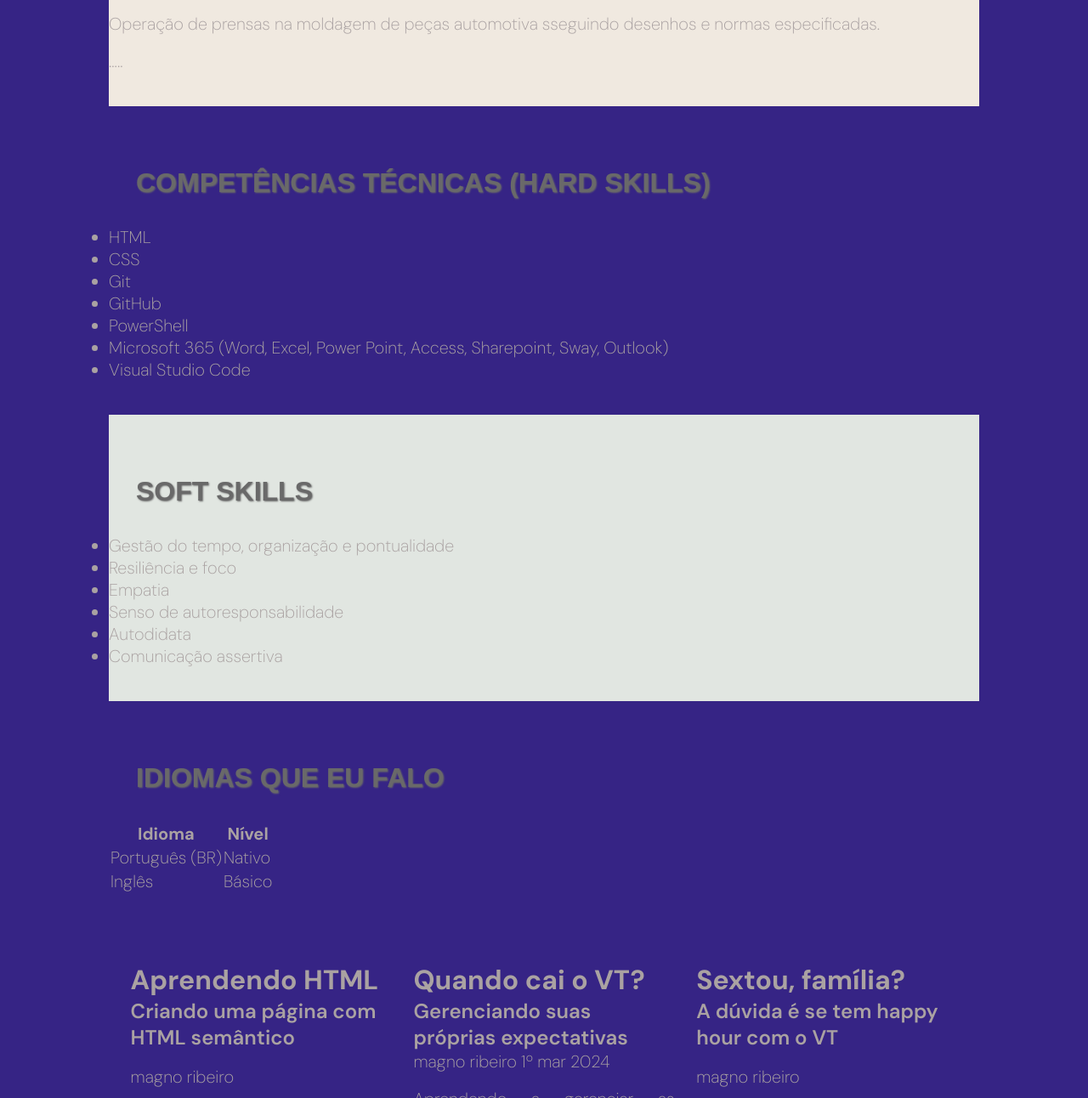
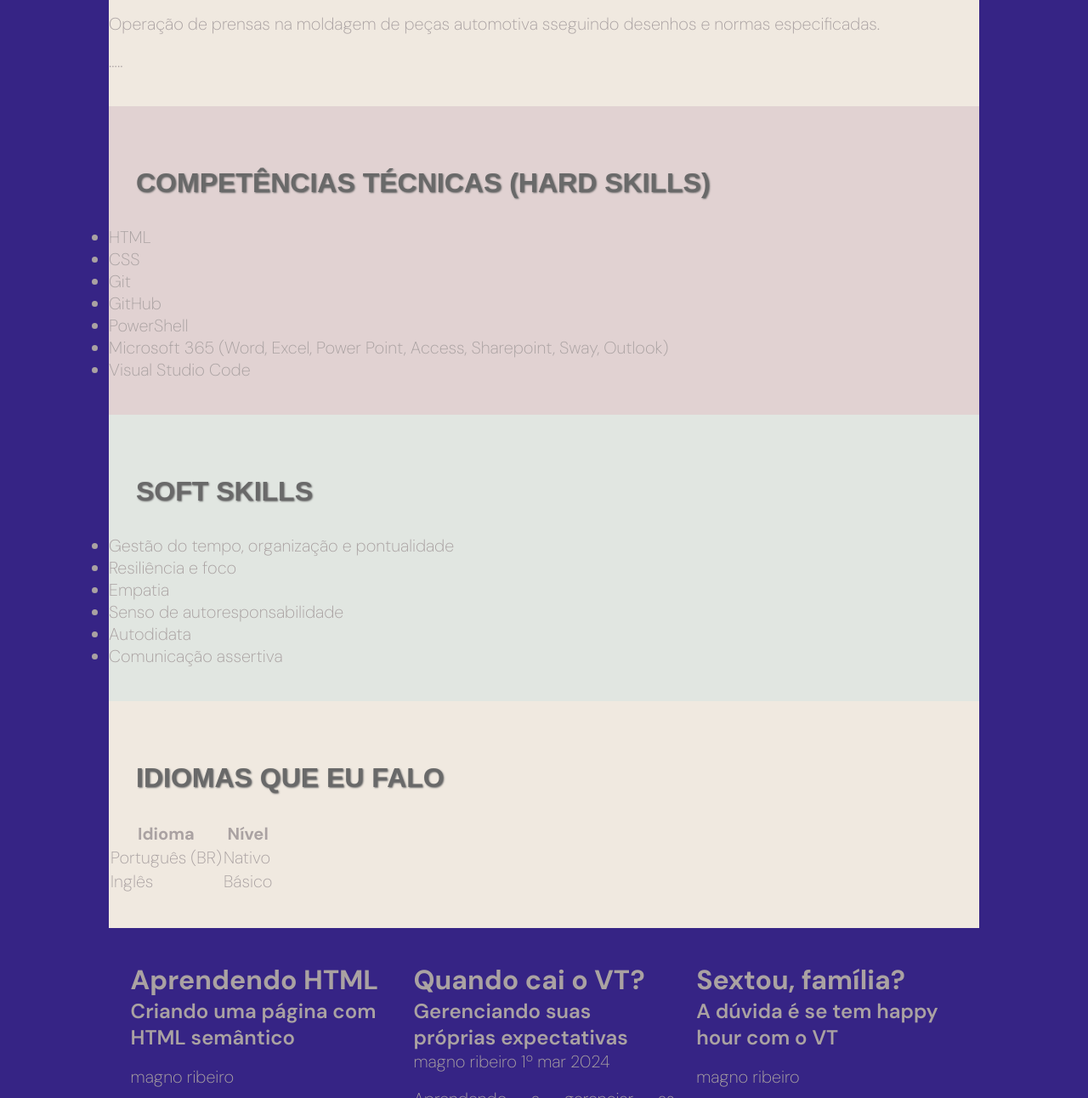
Before and after one commit to magnurds/meu-curriculo, a plain HTML site: page index.html in a window 1280 px wide. Shown: the part 1452-2744 px from the top of the page at 85% size. Drawn offline with Linux system fonts and the light colour scheme; a web font is replaced by a local one.

Commit message:
novas mudanças

```diff
--- a/style.css
+++ b/style.css
@@ -88,7 +88,7 @@ section {
     background-color: rgb(240, 233, 224);
 }
 
-#competenciasTecnicas {
+#hardSkills{
     background-color: rgb(225, 210, 210);
 }
 
@@ -96,7 +96,7 @@ section {
    background-color: rgb(225, 230, 225);
 }
 
-#idiomasQueEuFalo {
+#idiomas {
     background-color: rgb(240, 233, 224);
 }
 
@@ -161,7 +161,7 @@ h3 {
 
 .continue-lendo {
     background-color: aqua;
-    padding:5rem;
+    padding:5rem  1rem;
     margin-top: 1rem;
     border-radius: 10px;
 
```
